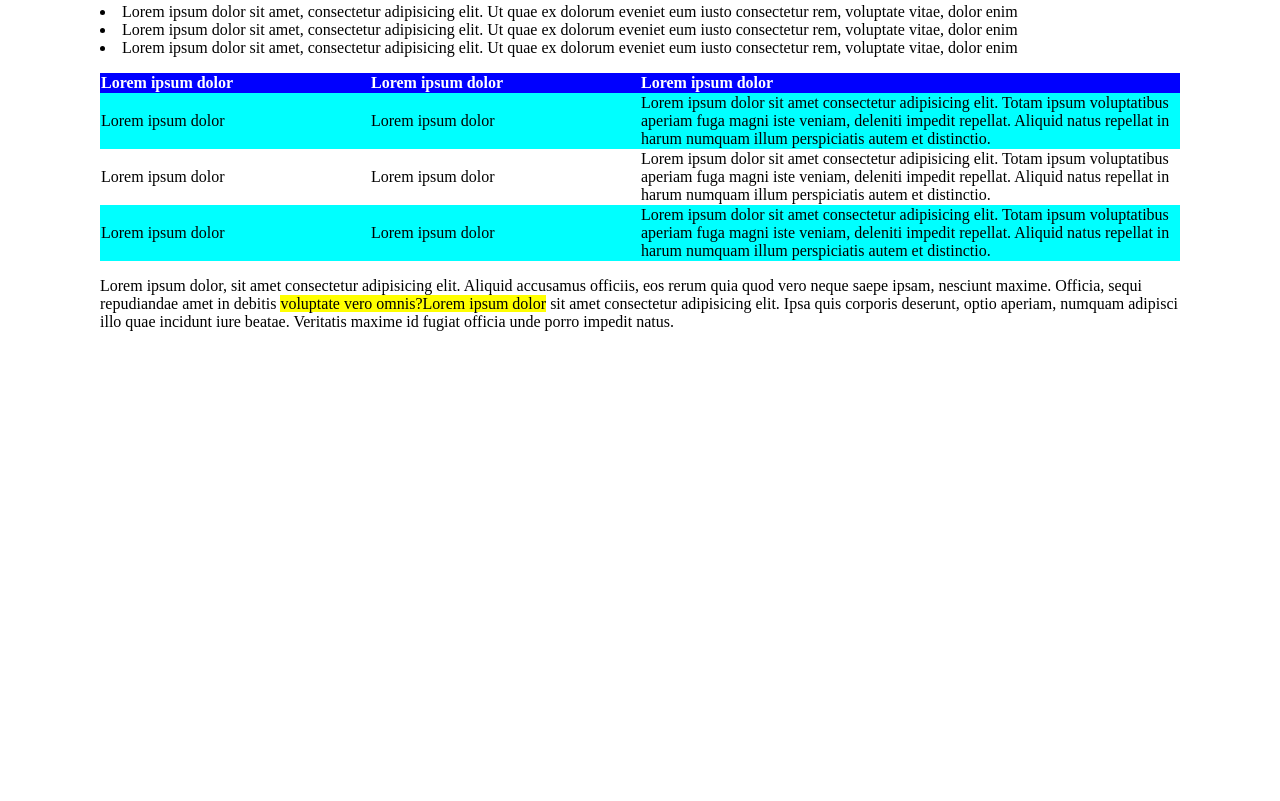
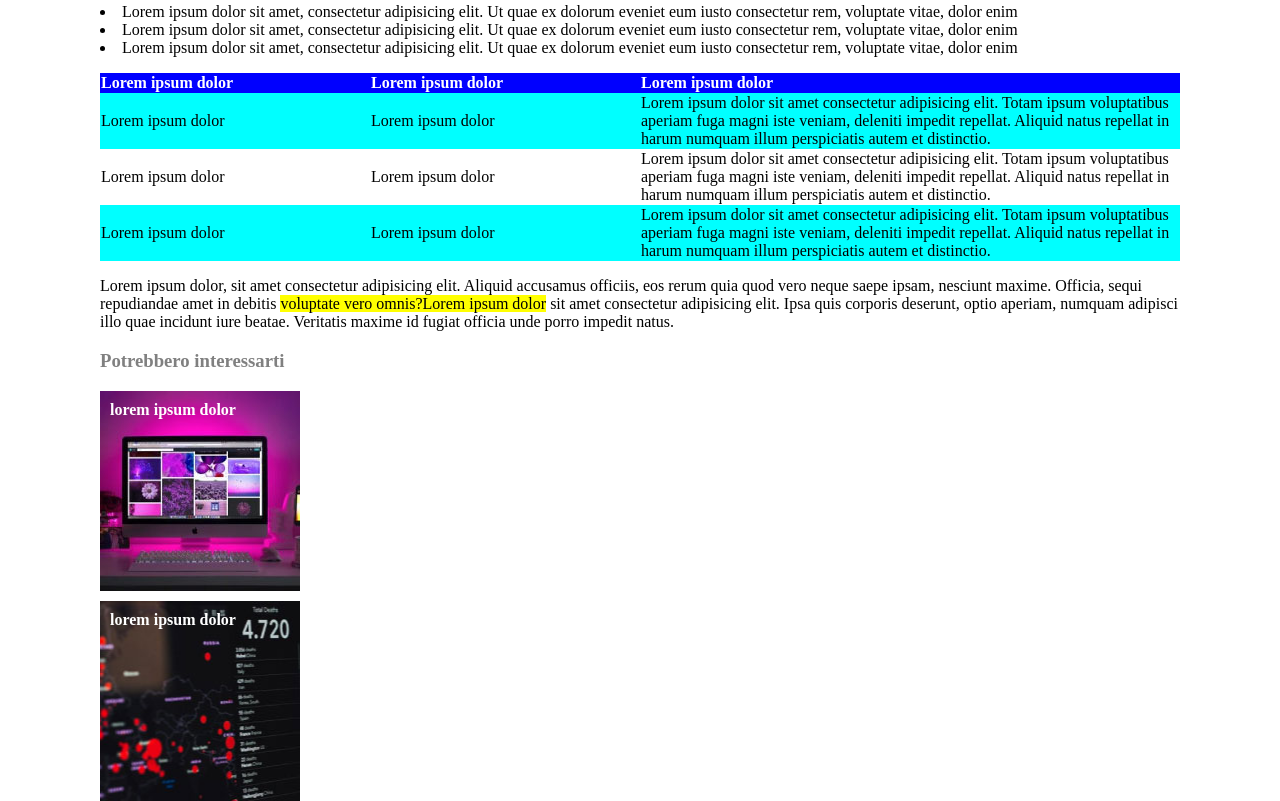
Before and after one commit to orazi-paolo/html-css-booleaner, a plain HTML site: page index.html in a window 1280 px wide. Shown: the part 774-1575 px from the top of the page. Before the commit the page ends 1121 px from the top, so only its background shows below. Drawn offline with Linux system fonts and the light colour scheme.

Commit message:
added aside finish

```diff
--- a/css/style.css
+++ b/css/style.css
@@ -19,6 +19,11 @@ a{
 ul{
     padding-inline-start: 0;
     list-style-position: inside;
+}
+h4{
+    color: white;
+    padding: 10px;
+    margin-top: 10px;
 }
 
 /* utilities */
@@ -63,3 +68,17 @@ tr{
 .even{
     background-color: white;
 }
+
+/* aside */
+.images-footer-1{
+    width: 200px;
+    height: 200px;
+    background-image: url(../img/monitor.jpg);
+    background-position-x: center;
+}
+.images-footer-2{
+    width: 200px;
+    height: 200px;
+    background-image: url(../img/graph.jpg);
+    background-position-x: center;
+}
--- a/index.html
+++ b/index.html
@@ -102,8 +102,18 @@
           <p>Lorem ipsum dolor, sit amet consectetur adipisicing elit. Aliquid accusamus officiis, eos rerum quia quod vero neque saepe ipsam, nesciunt maxime. Officia, sequi repudiandae amet in debitis <mark>voluptate vero omnis?Lorem ipsum dolor</mark> sit amet consectetur adipisicing elit. Ipsa quis corporis deserunt, optio aperiam, numquam adipisci illo quae incidunt iure beatae. Veritatis maxime id fugiat officia unde porro impedit natus.</p>
     </main>
 
-    <footer>
+    <!-- aside -->
+     <aside>
+        <h3 class="text-gray">
+             Potrebbero interessarti
+        </h3>
 
-    </footer>
+        <div class="images-footer-1">
+            <h4>lorem ipsum dolor</h4>
+        </div>
+        <div class="images-footer-2">
+            <h4>lorem ipsum dolor</h4>
+        </div>
+     </aside>
 </body>
 </html>
```
